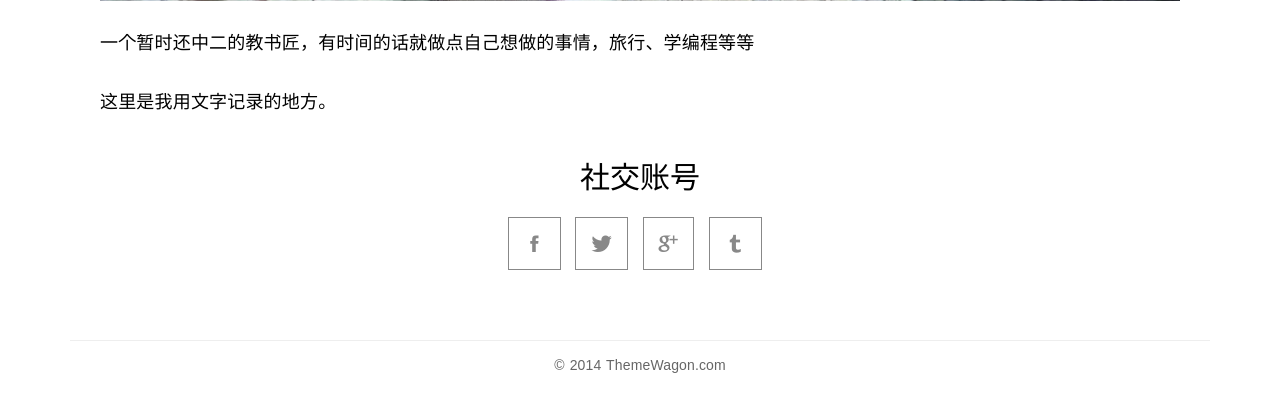
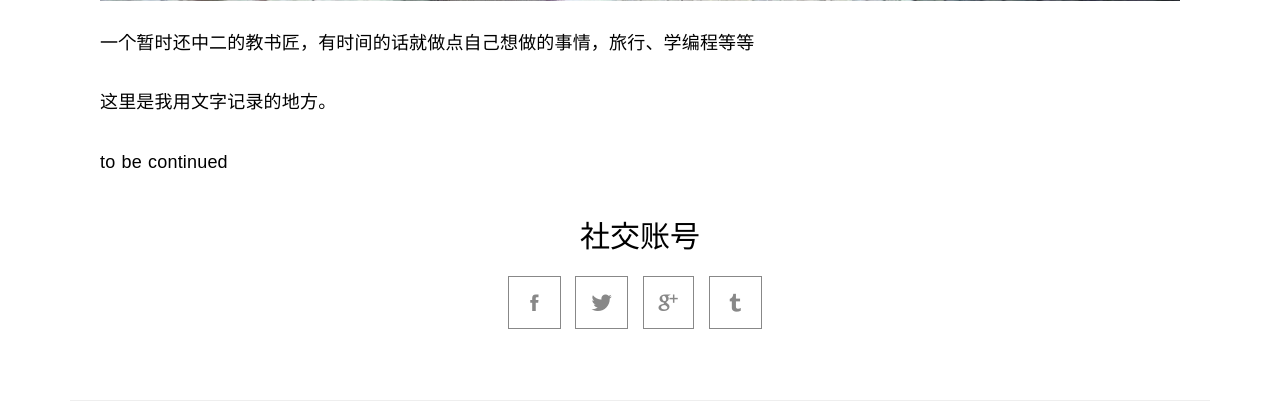
Before and after one commit to QYmosang/django_blog, a Django app: page /about/ in a window 1280 px wide. Shown: the part 932-1350 px from the top of the page. Before the commit the page ends 1305 px from the top, so only its background shows below. Run offline with Django 3.2, Linux system fonts and the light colour scheme; some libraries are stand-ins or nearby versions.

Commit message:
about页面新增一行“to be continued”

```diff
--- a/myblog/templates/blog/about.html
+++ b/myblog/templates/blog/about.html
@@ -73,6 +73,7 @@
 								</figure>
 								<p>一个暂时还中二的教书匠，有时间的话就做点自己想做的事情，旅行、学编程等等</p>
                                 <p>这里是我用文字记录的地方。</p>
+                                <p>to be continued</p>
 								<div class="height-40px"></div>
 								<h2 class="title text-center">社交账号</h2>
 								<ul class="social">
```
